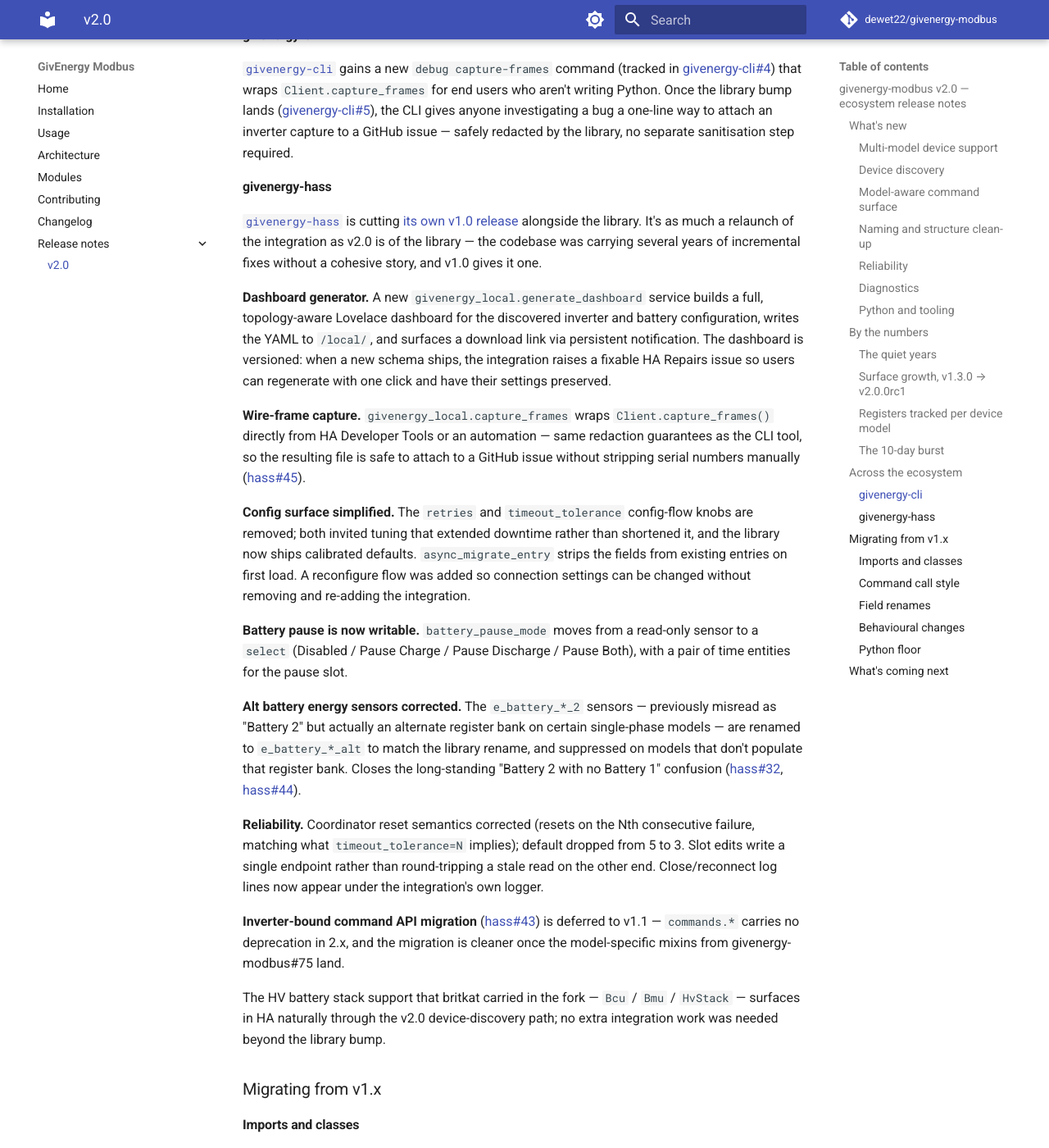
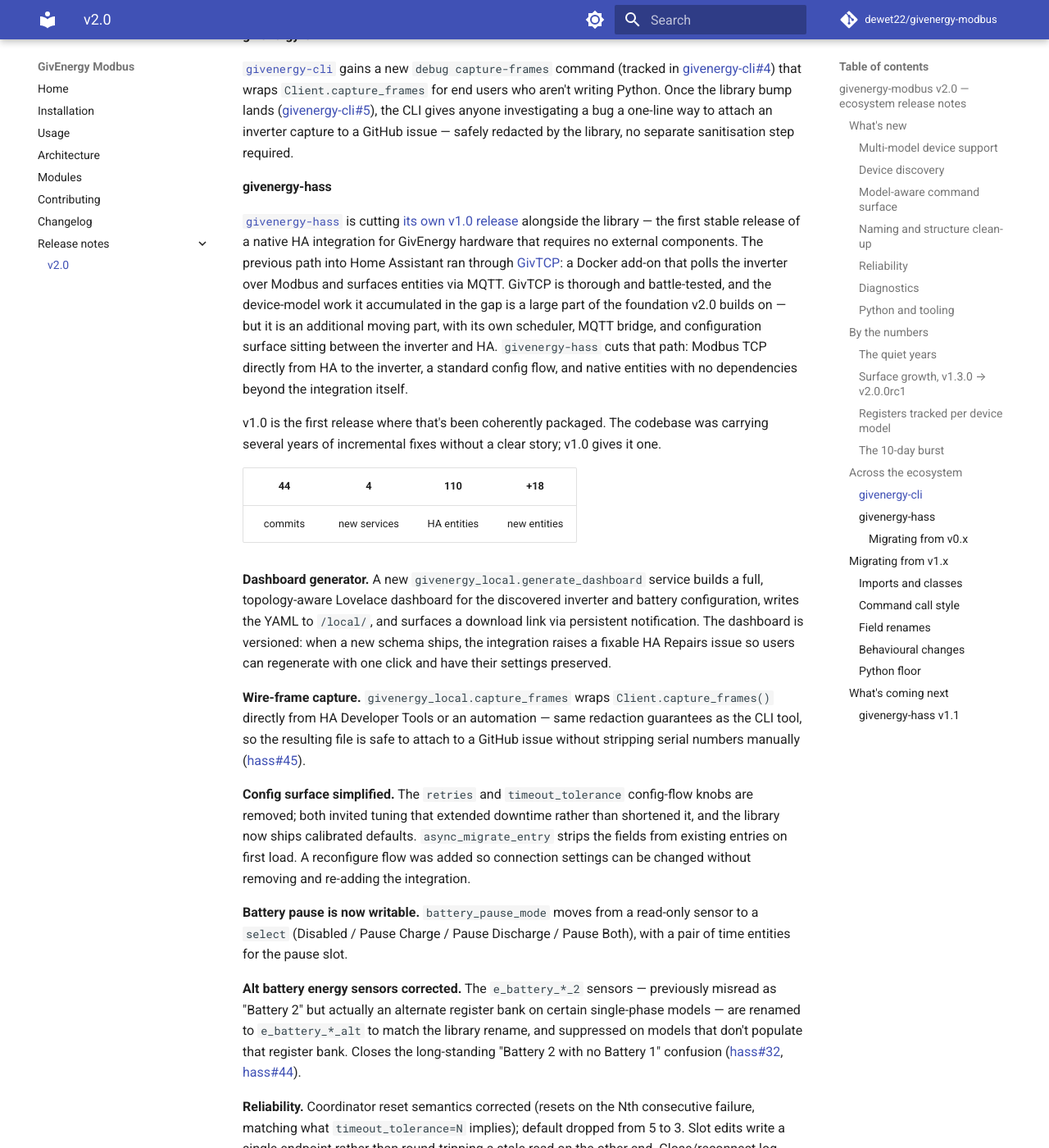
Before and after one commit to dewet22/givenergy-modbus, an MkDocs documentation site: the page built from docs/release-notes/v2.0.md, in a window 1280 px wide and 1400 px high, scrolled down 4751 px. Shown: the whole window at 82% size. Built offline with MkDocs 1.6.1 and Material for MkDocs 9.7.7, drawn with Linux system fonts in a browser that asks for light colours; comment, search, counter and statistics services are not loaded; some of the changed text lies outside the part shown.

Commit message:
docs: enrich hass section of v2.0 release notes with v1.0 ecosystem story
- Reframes the givenergy-hass section as the first native HA
  integration for GivEnergy, contrasted with the GivTCP-via-MQTT path.
  Credits GivTCP's battle-tested device modelling while explaining why
  a direct Modbus-TCP-from-HA path matters.
- Adds a hass-side hero block (44 commits / 4 services / 110 entities /
  +18 new) mirroring the modbus-side stats at the top of the doc.
- Replaces the bullet list with structured bolded-heading paragraphs
  for each concrete change: Dashboard generator, Wire-frame capture,
  Config surface simplified, Battery pause writable, Alt battery
  sensors corrected, Reliability.
- Adds a Migrating from v0.x subsection with the entity-ID change
  table HA users will need.
- Adds a parallel hass v1.1 subsection under What's coming next for
  the hass#43 inverter-bound API migration, deferred and gated on
  givenergy-modbus#75's model-specific mixins.

Content authored by the hass-side agent; reflects what landed in
hass v1.0.0rc1 across d1e25bd, 1f91f3b, e596f8c, 926a048, 415e91a.

Changelog: Maintenance

```diff
--- a/docs/release-notes/v2.0.md
+++ b/docs/release-notes/v2.0.md
@@ -129,7 +129,13 @@
 
 ### givenergy-hass
 
-[`givenergy-hass`](https://github.com/dewet22/givenergy-hass) is cutting [its own v1.0 release](https://github.com/dewet22/givenergy-hass/pull/41) alongside the library. It's as much a relaunch of the integration as v2.0 is of the library — the codebase was carrying several years of incremental fixes without a cohesive story, and v1.0 gives it one.
+[`givenergy-hass`](https://github.com/dewet22/givenergy-hass) is cutting [its own v1.0 release](https://github.com/dewet22/givenergy-hass/pull/41) alongside the library — the first stable release of a native HA integration for GivEnergy hardware that requires no external components. The previous path into Home Assistant ran through [GivTCP](https://github.com/britkat1980/giv_tcp): a Docker add-on that polls the inverter over Modbus and surfaces entities via MQTT. GivTCP is thorough and battle-tested, and the device-model work it accumulated in the gap is a large part of the foundation v2.0 builds on — but it is an additional moving part, with its own scheduler, MQTT bridge, and configuration surface sitting between the inverter and HA. `givenergy-hass` cuts that path: Modbus TCP directly from HA to the inverter, a standard config flow, and native entities with no dependencies beyond the integration itself.
+
+v1.0 is the first release where that's been coherently packaged. The codebase was carrying several years of incremental fixes without a clear story; v1.0 gives it one.
+
+| 44 | 4 | 110 | +18 |
+|:--:|:--:|:--:|:--:|
+| commits | new services | HA entities | new entities |
 
 **Dashboard generator.** A new `givenergy_local.generate_dashboard` service builds a full, topology-aware Lovelace dashboard for the discovered inverter and battery configuration, writes the YAML to `/local/`, and surfaces a download link via persistent notification. The dashboard is versioned: when a new schema ships, the integration raises a fixable HA Repairs issue so users can regenerate with one click and have their settings preserved.
 
@@ -146,6 +152,22 @@
 **Inverter-bound command API migration** ([hass#43](https://github.com/dewet22/givenergy-hass/issues/43)) is deferred to v1.1 — `commands.*` carries no deprecation in 2.x, and the migration is cleaner once the model-specific mixins from givenergy-modbus#75 land.
 
 The HV battery stack support that britkat carried in the fork — `Bcu` / `Bmu` / `HvStack` — surfaces in HA naturally through the v2.0 device-discovery path; no extra integration work was needed beyond the library bump.
+
+#### Migrating from v0.x
+
+Entity IDs that change or move platform:
+
+| Was | Is | Note |
+|---|---|---|
+| `sensor…battery_pause_mode` | `select…battery_pause_mode` | Now writable |
+| `sensor…e_battery_charge_2` | `sensor…e_battery_charge_alt` | Library rename; absent on models that don't populate it |
+| `sensor…e_battery_discharge_2` | `sensor…e_battery_discharge_alt` | " |
+| `sensor…e_battery_charge_day_2` | `sensor…e_battery_charge_day_alt` | " |
+| `sensor…e_battery_discharge_day_2` | `sensor…e_battery_discharge_day_alt` | " |
+
+`…` is `givenergy_inverter_<serial>_`. Orphaned entries from the old IDs can be removed via **Settings → Devices & Services → GivEnergy Local → the inverter device → "+ N entities not shown"**.
+
+Config entries are migrated automatically on first load: `retries` and `timeout_tolerance` are stripped and the integration runs on the library's calibrated defaults. No user action needed.
 
 ## Migrating from v1.x
 
@@ -207,4 +229,11 @@
 
 The shape of those is mostly settled; what's not is the empirical signal that should drive the implementation choices. v2.0 establishes the surface that lets that data come in — through the capture tool, through downstream consumers using the new attributes, through actual deployments on mixed topologies.
 
+### givenergy-hass v1.1
+
+Two items deferred from v1.0 land here, both gated on givenergy-modbus v2.1:
+
+- **Inverter-bound command API** ([hass#43](https://github.com/dewet22/givenergy-hass/issues/43)): migrate the ~15 `commands.*` call sites across the platform modules to the `inverter.*` instance methods, removing the need to pass `slot_map` at call sites. Gated on the model-specific mixins from [givenergy-modbus#75](https://github.com/dewet22/givenergy-modbus/issues/75).
+- **Unified battery energy sensors**: once the computed-property facade from [givenergy-modbus#76](https://github.com/dewet22/givenergy-modbus/issues/76) lands, the `_alt` sensor variants can be retired in favour of canonical `e_battery_charge_total` / `e_battery_discharge_total` attributes that pick correctly across register banks regardless of model.
+
 If you ran on v1.x, thanks for sticking around. If you ran on the GivTCP fork in the gap, the work you did with it is the reason v2.0 has the shape it does — particularly the device coverage and the model boundaries.
```
